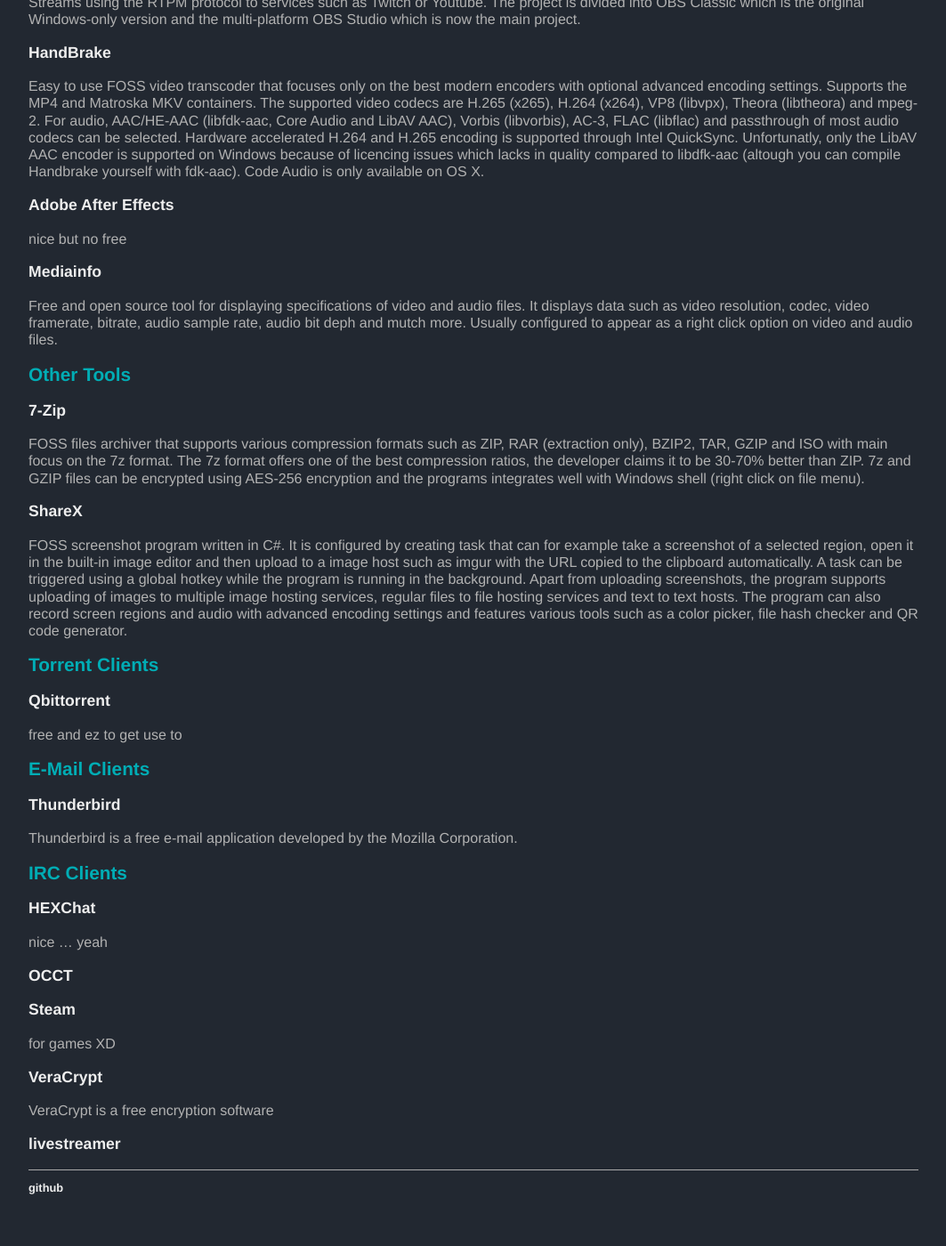
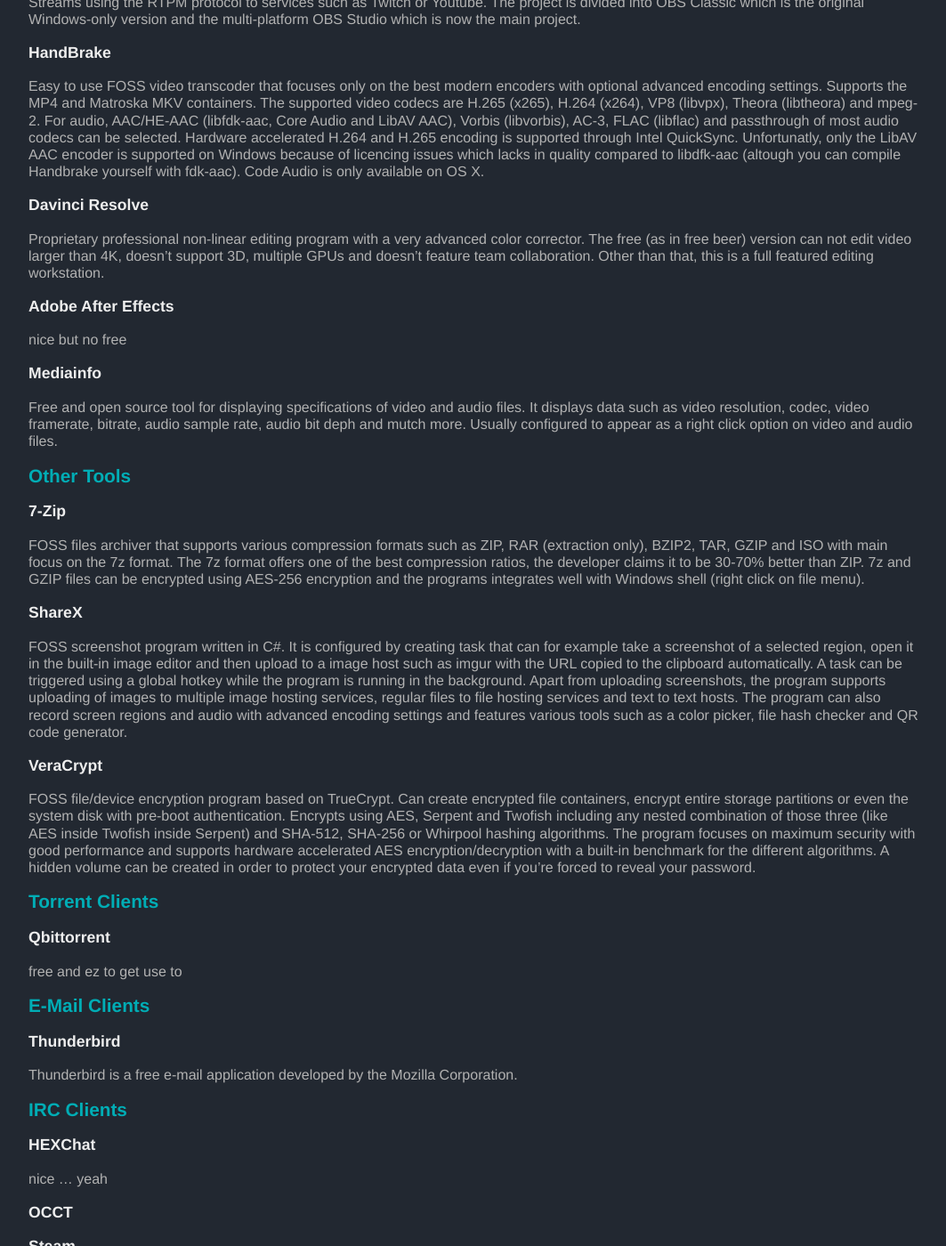
Before and after one commit to mightynerd/comfysoft, a Jekyll site: the page built from w/index.md, in a window 1280 px wide and 1400 px high, scrolled down 2079 px. Shown: the whole window at 89% size, without its empty margins (108-1171 px from the left). Built offline with Jekyll 4.4.1, drawn with Linux system fonts in a browser that asks for light colours.

Commit message:
Updates w

```diff
--- a/w/index.md
+++ b/w/index.md
@@ -92,6 +92,9 @@ FOSS program for video live streaming and recording. Captures video from capture
 ### HandBrake
 Easy to use FOSS video transcoder that focuses only on the best modern encoders with optional advanced encoding settings. Supports the MP4 and Matroska MKV containers. The supported video codecs are H.265 (x265), H.264 (x264), VP8 (libvpx), Theora (libtheora) and mpeg-2. For audio, AAC/HE-AAC (libfdk-aac, Core Audio and LibAV AAC), Vorbis (libvorbis), AC-3, FLAC (libflac) and passthrough of most audio codecs can be selected. Hardware accelerated H.264 and H.265 encoding is supported through Intel QuickSync. Unfortunatly, only the LibAV AAC encoder is supported on Windows because of licencing issues which lacks in quality compared to libdfk-aac (altough you can compile Handbrake yourself with fdk-aac). Code Audio is only available on OS X.
 
+### Davinci Resolve
+Proprietary professional non-linear editing program with a very advanced color corrector. The free (as in free beer) version can not edit video larger than 4K, doesn't support 3D, multiple GPUs and doesn't feature team collaboration. Other than that, this is a full featured editing workstation.
+
 ### Adobe After Effects
 nice but no free
 
@@ -107,6 +110,9 @@ FOSS files archiver that supports various compression formats such as ZIP, RAR (
 
 ### ShareX
 FOSS screenshot program written in C#. It is configured by creating task that can for example take a screenshot of a selected region, open it in the built-in image editor and then upload to a image host such as imgur with the URL copied to the clipboard automatically. A task can be triggered using a global hotkey while the program is running in the background. Apart from uploading screenshots, the program supports uploading of images to multiple image hosting services, regular files to file hosting services and text to text hosts. The program can also record screen regions and audio with advanced encoding settings and features various tools such as a color picker, file hash checker and QR code generator.
+
+### VeraCrypt
+FOSS file/device encryption program based on TrueCrypt. Can create encrypted file containers, encrypt entire storage partitions or even the system disk with pre-boot authentication. Encrypts using AES, Serpent and Twofish including any nested combination of those three (like AES inside Twofish inside Serpent) and SHA-512, SHA-256 or Whirpool hashing algorithms. The program focuses on maximum security with good performance and supports hardware accelerated AES encryption/decryption with a built-in benchmark for the different algorithms. A hidden volume can be created in order to protect your encrypted data even if you're forced to reveal your password.
 
 ## Torrent Clients
 
@@ -126,9 +132,6 @@ nice ... yeah
 ### OCCT
 
 ### Steam
-for games XD
-
-### VeraCrypt
-VeraCrypt is a free encryption software
+for games Xdd
 
 ### livestreamer
```
